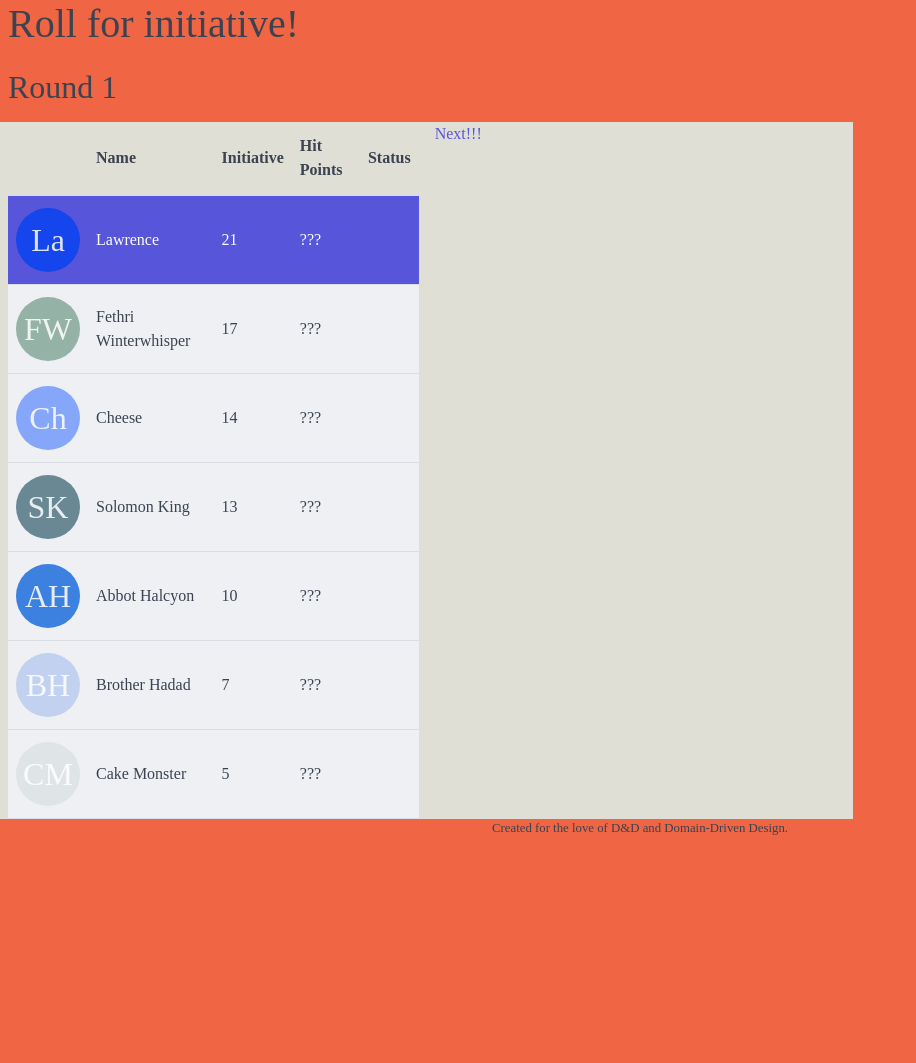
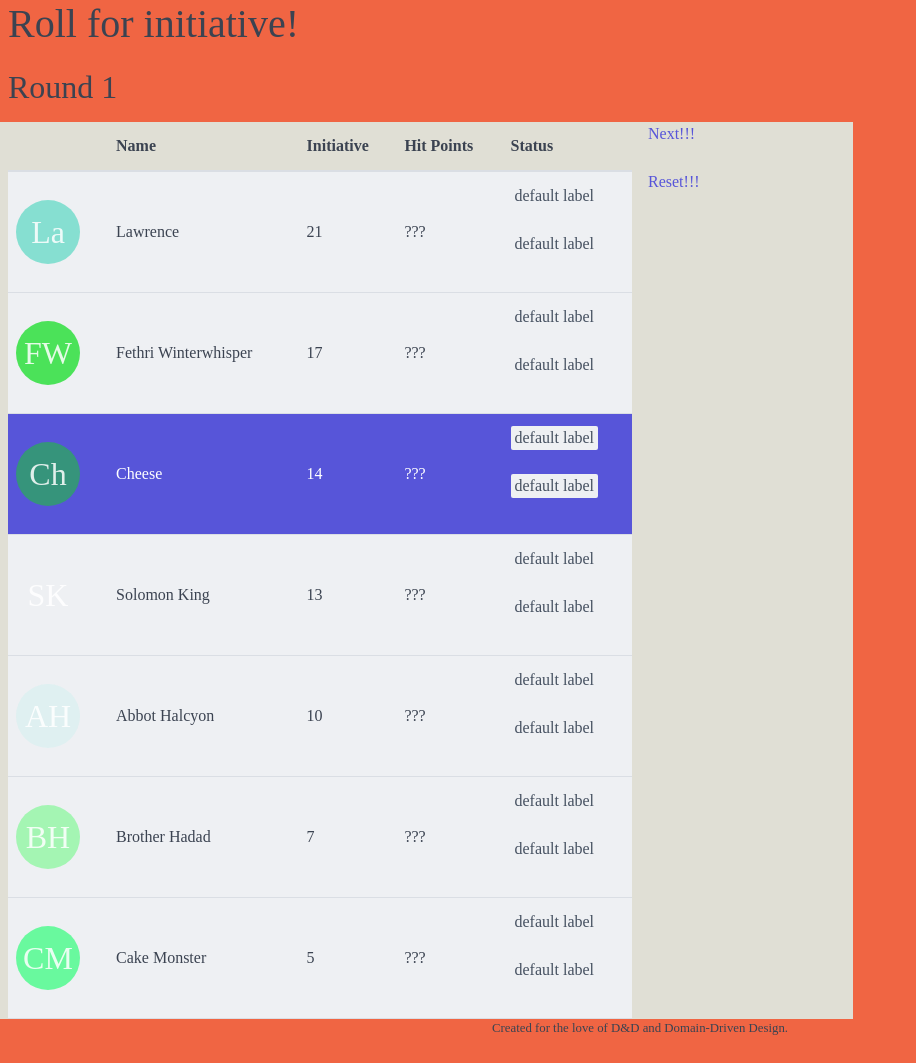
Before and after one commit to IceShirok/dnd-infinity, a Flask app: page /combat in a window 1280 px wide. Shown: the part 118-1181 px from the top of the page, without its empty margins (0-916 px from the left). Before the commit the page ends 953 px from the top, so only its background shows below. Run offline with Flask 2, Linux system fonts and the light colour scheme; parts of the project's set-up code (start-up, migrations or seed data) failed here and were passed over.

Commit message:
Add reset button for initiative tracker

```diff
--- a/app.py
+++ b/app.py
@@ -104,6 +104,12 @@ def initiative_tracker_next_turn():
     return redirect(url_for('initiative_tracker'))
 
 
+@app.route('/combat/reset')
+def initiative_tracker_reset():
+    it.reset_combat()
+    return redirect(url_for('initiative_tracker'))
+
+
 if __name__ == '__main__':
     app.register_error_handler(404, page_not_found)
     app.register_error_handler(500, server_error)
--- a/templates/init_tracker.html
+++ b/templates/init_tracker.html
@@ -4,7 +4,7 @@
 <h1>Roll for initiative!</h1>
 <h2>Round {{ init_tracker.round }}</h2>
 <div class="columns">
-    <div class="column col-4">
+    <div class="column col-6">
         <table class="table">
             <thead>
             <tr>
@@ -24,15 +24,19 @@
                 <td>{{ entity.name }}</td>
                 <td>{{ entity.initiative }}</td>
                 <td>???</td>
-                <td></td>
+                <td>
+                    <p><span class="label">default label</span></p>
+                    <p><span class="label">default label</span></p>
+                </td>
             </tr>
             {% endfor %}
             </tbody>
         </table>
     </div>
 
-    <div class="column col-4">
-        <a href="{{ url_for('initiative_tracker_next_turn') }}">Next!!!</a>
+    <div class="column col-2">
+        <p><a href="{{ url_for('initiative_tracker_next_turn') }}">Next!!!</a></p>
+        <p><a href="{{ url_for('initiative_tracker_reset') }}">Reset!!!</a></p>
     </div>
 </div>
 {% endblock %}
```
